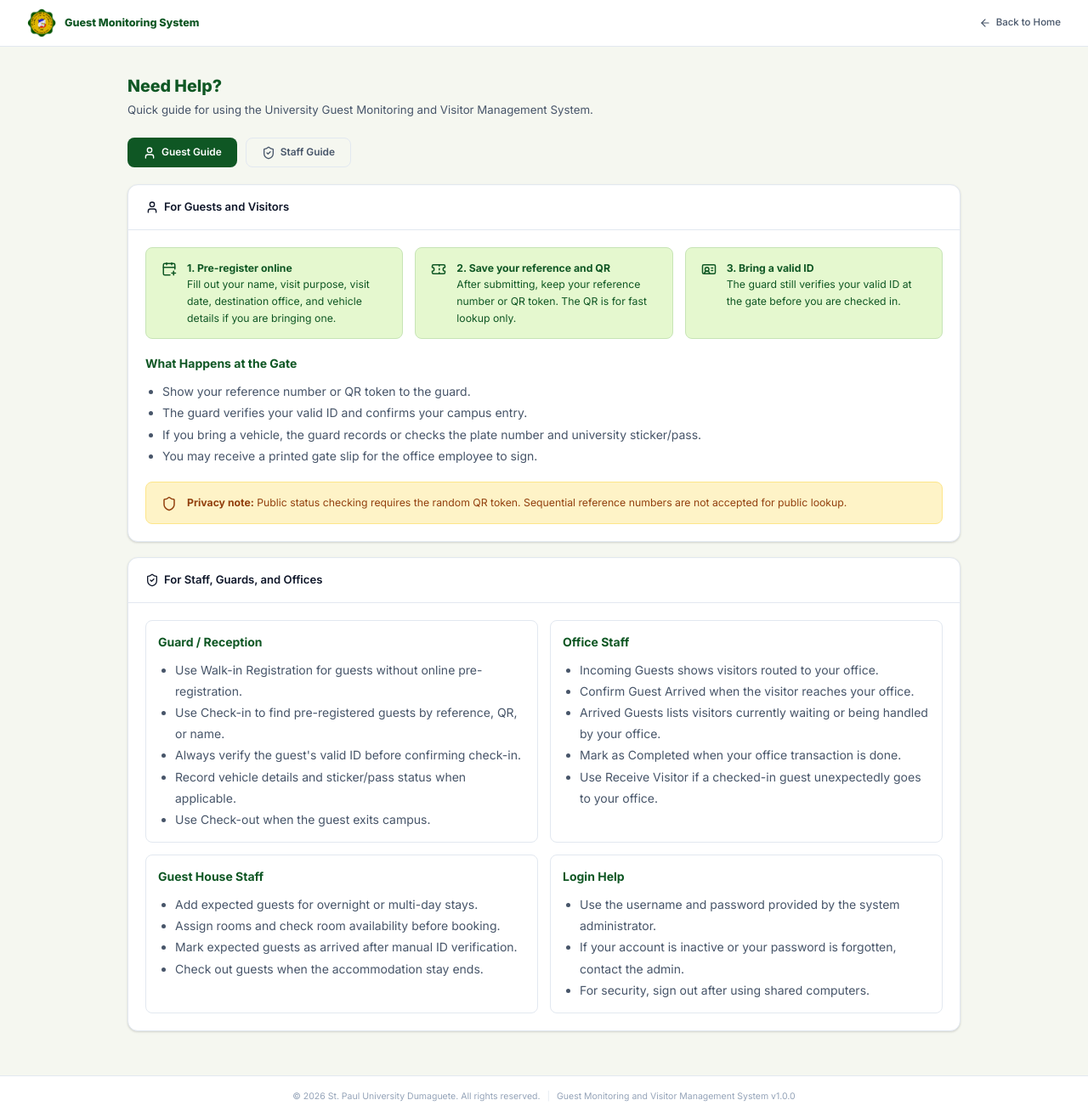
After one commit to Zsiannaaa/guest_system, a PHP site: page /guest_system/public/help/index.php in a window 1280 px wide. The commit adds this page. Shown: the whole page at 85% size. Run offline with PHP 8.4, Linux system fonts and the light colour scheme; some libraries are stand-ins or nearby versions.

Commit message:
added the help feature

```diff
--- a/includes/public_header.php
+++ b/includes/public_header.php
@@ -37,7 +37,7 @@ $publicBackLabel = $publicBackLabel ?? 'Back to Home';
     <i data-lucide="arrow-left"></i> <?= htmlspecialchars($publicBackLabel) ?>
   </a>
   <?php else: ?>
-  <a href="#" class="help-link">
+  <a href="<?= APP_URL ?>/public/help/index.php?audience=guest" class="help-link">
     <i data-lucide="help-circle"></i> Need help?
   </a>
   <?php endif; ?>
--- a/public/auth/login.php
+++ b/public/auth/login.php
@@ -74,7 +74,7 @@ $loginHasNotice = $error || isset($_GET['timeout']) || isset($_GET['logout']);
   <div class="login-nav">
     <a href="<?= APP_URL ?>/">Home</a>
     <span></span>
-    <a href="#" class="help-link">Need help?</a>
+    <a href="<?= APP_URL ?>/public/help/index.php?audience=staff" class="help-link">Need help?</a>
   </div>
 </div>
 
--- /dev/null
+++ b/public/help/index.php
@@ -0,0 +1,44 @@
+<?php
+/**
+ * public/help/index.php - Public help guide for guests and staff.
+ */
+require_once __DIR__ . '/../../config/constants.php';
+require_once __DIR__ . '/../../includes/helpers.php';
+
+$audience = ($_GET['audience'] ?? 'guest') === 'staff' ? 'staff' : 'guest';
+$publicPageTitle = 'Need Help? - ' . APP_NAME;
+$publicBodyClass = 'landing-page';
+$publicBackUrl = APP_URL . '/';
+$publicBackLabel = 'Back to Home';
+include __DIR__ . '/../../includes/public_header.php';
+?>
+
+<div style="flex:1;padding:34px 24px;">
+  <div style="max-width:980px;margin:0 auto;">
+    <div style="margin-bottom:22px;">
+      <div class="page-title">Need Help?</div>
+      <p style="color:var(--text-s);font-size:.95rem;margin-top:6px;max-width:720px;">
+        Quick guide for using the University Guest Monitoring and Visitor Management System.
+      </p>
+    </div>
+
+    <div style="display:flex;gap:10px;flex-wrap:wrap;margin-bottom:20px;">
+      <a href="#guest-help" class="btn <?= $audience === 'guest' ? 'btn-primary' : 'btn-outline' ?>">
+        <i data-lucide="user"></i> Guest Guide
+      </a>
+      <a href="#staff-help" class="btn <?= $audience === 'staff' ? 'btn-primary' : 'btn-outline' ?>">
+        <i data-lucide="shield-check"></i> Staff Guide
+      </a>
+    </div>
+
+    <?php if ($audience === 'staff'): ?>
+      <?php include __DIR__ . '/partials/staff_help.php'; ?>
+      <?php include __DIR__ . '/partials/guest_help.php'; ?>
+    <?php else: ?>
+      <?php include __DIR__ . '/partials/guest_help.php'; ?>
+      <?php include __DIR__ . '/partials/staff_help.php'; ?>
+    <?php endif; ?>
+  </div>
+</div>
+
+<?php include __DIR__ . '/../../includes/public_footer.php'; ?>
--- /dev/null
+++ b/public/help/partials/guest_help.php
@@ -0,0 +1,36 @@
+<section id="guest-help" class="card" style="margin-bottom:18px;">
+  <div class="card-header">
+    <span><i data-lucide="user" style="width:16px;height:16px;vertical-align:middle;margin-right:6px;"></i>For Guests and Visitors</span>
+  </div>
+  <div class="card-body">
+    <div style="display:grid;grid-template-columns:repeat(3,minmax(0,1fr));gap:14px;">
+      <div class="info-box info" style="margin:0;align-items:flex-start;">
+        <i data-lucide="calendar-plus"></i>
+        <div><strong>1. Pre-register online</strong><br>Fill out your name, visit purpose, visit date, destination office, and vehicle details if you are bringing one.</div>
+      </div>
+      <div class="info-box info" style="margin:0;align-items:flex-start;">
+        <i data-lucide="ticket"></i>
+        <div><strong>2. Save your reference and QR</strong><br>After submitting, keep your reference number or QR token. The QR is for fast lookup only.</div>
+      </div>
+      <div class="info-box info" style="margin:0;align-items:flex-start;">
+        <i data-lucide="id-card"></i>
+        <div><strong>3. Bring a valid ID</strong><br>The guard still verifies your valid ID at the gate before you are checked in.</div>
+      </div>
+    </div>
+
+    <div style="margin-top:18px;">
+      <h3 style="font-size:1rem;margin:0 0 10px;color:var(--primary);">What Happens at the Gate</h3>
+      <ul style="margin:0;padding-left:20px;color:var(--text-s);line-height:1.8;">
+        <li>Show your reference number or QR token to the guard.</li>
+        <li>The guard verifies your valid ID and confirms your campus entry.</li>
+        <li>If you bring a vehicle, the guard records or checks the plate number and university sticker/pass.</li>
+        <li>You may receive a printed gate slip for the office employee to sign.</li>
+      </ul>
+    </div>
+
+    <div class="info-box warning" style="margin-top:18px;">
+      <i data-lucide="shield"></i>
+      <div><strong>Privacy note:</strong> Public status checking requires the random QR token. Sequential reference numbers are not accepted for public lookup.</div>
+    </div>
+  </div>
+</section>
--- /dev/null
+++ b/public/help/partials/staff_help.php
@@ -0,0 +1,49 @@
+<section id="staff-help" class="card" style="margin-bottom:18px;">
+  <div class="card-header">
+    <span><i data-lucide="shield-check" style="width:16px;height:16px;vertical-align:middle;margin-right:6px;"></i>For Staff, Guards, and Offices</span>
+  </div>
+  <div class="card-body">
+    <div style="display:grid;grid-template-columns:repeat(2,minmax(0,1fr));gap:14px;">
+      <div class="section" style="border:1px solid var(--border);border-radius:8px;padding:14px;">
+        <h3 style="font-size:1rem;margin:0 0 10px;color:var(--primary);">Guard / Reception</h3>
+        <ul style="margin:0;padding-left:20px;color:var(--text-s);line-height:1.8;">
+          <li>Use Walk-in Registration for guests without online pre-registration.</li>
+          <li>Use Check-in to find pre-registered guests by reference, QR, or name.</li>
+          <li>Always verify the guest's valid ID before confirming check-in.</li>
+          <li>Record vehicle details and sticker/pass status when applicable.</li>
+          <li>Use Check-out when the guest exits campus.</li>
+        </ul>
+      </div>
+
+      <div class="section" style="border:1px solid var(--border);border-radius:8px;padding:14px;">
+        <h3 style="font-size:1rem;margin:0 0 10px;color:var(--primary);">Office Staff</h3>
+        <ul style="margin:0;padding-left:20px;color:var(--text-s);line-height:1.8;">
+          <li>Incoming Guests shows visitors routed to your office.</li>
+          <li>Confirm Guest Arrived when the visitor reaches your office.</li>
+          <li>Arrived Guests lists visitors currently waiting or being handled by your office.</li>
+          <li>Mark as Completed when your office transaction is done.</li>
+          <li>Use Receive Visitor if a checked-in guest unexpectedly goes to your office.</li>
+        </ul>
+      </div>
+
+      <div class="section" style="border:1px solid var(--border);border-radius:8px;padding:14px;">
+        <h3 style="font-size:1rem;margin:0 0 10px;color:var(--primary);">Guest House Staff</h3>
+        <ul style="margin:0;padding-left:20px;color:var(--text-s);line-height:1.8;">
+          <li>Add expected guests for overnight or multi-day stays.</li>
+          <li>Assign rooms and check room availability before booking.</li>
+          <li>Mark expected guests as arrived after manual ID verification.</li>
+          <li>Check out guests when the accommodation stay ends.</li>
+        </ul>
+      </div>
+
+      <div class="section" style="border:1px solid var(--border);border-radius:8px;padding:14px;">
+        <h3 style="font-size:1rem;margin:0 0 10px;color:var(--primary);">Login Help</h3>
+        <ul style="margin:0;padding-left:20px;color:var(--text-s);line-height:1.8;">
+          <li>Use the username and password provided by the system administrator.</li>
+          <li>If your account is inactive or your password is forgotten, contact the admin.</li>
+          <li>For security, sign out after using shared computers.</li>
+        </ul>
+      </div>
+    </div>
+  </div>
+</section>
--- a/public/preregister.php
+++ b/public/preregister.php
@@ -207,7 +207,7 @@ include __DIR__ . '/../includes/public_header.php';
     </div>
 
     <div style="display:flex;gap:12px;justify-content:center;">
-      <a href="<?= APP_URL ?>/public/check_status.php?ref=<?= urlencode($success['reference']) ?>" class="btn btn-outline">
+      <a href="<?= APP_URL ?>/public/check_status.php?ref=<?= urlencode($success['qr_token']) ?>" class="btn btn-outline">
         <i data-lucide="search"></i> Check Status
       </a>
       <a href="<?= APP_URL ?>/" class="btn btn-primary">
```
Also changed, not shown: index.php (+1 -8 lines), public/check_status.php (+12 -24 lines).
